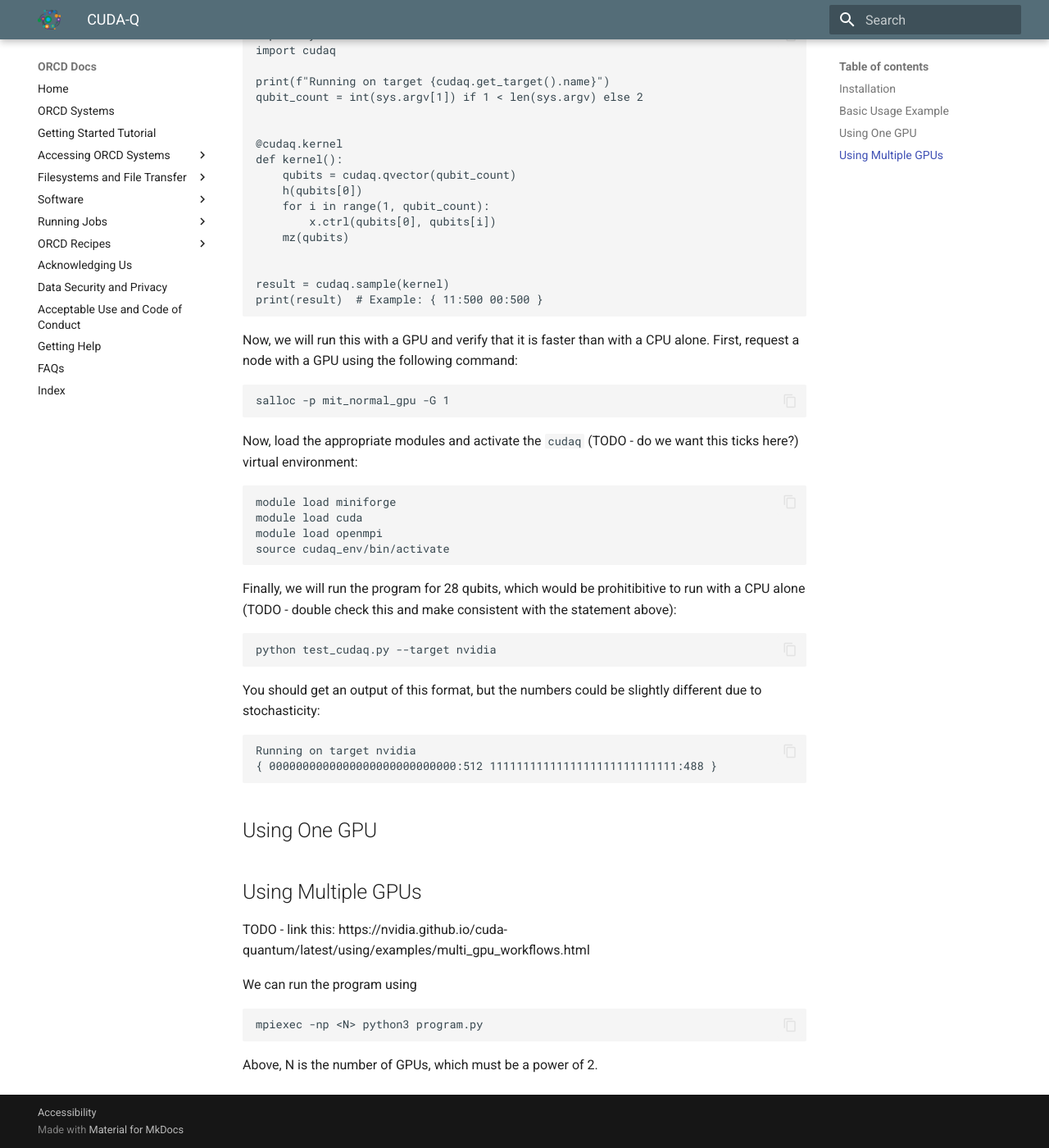
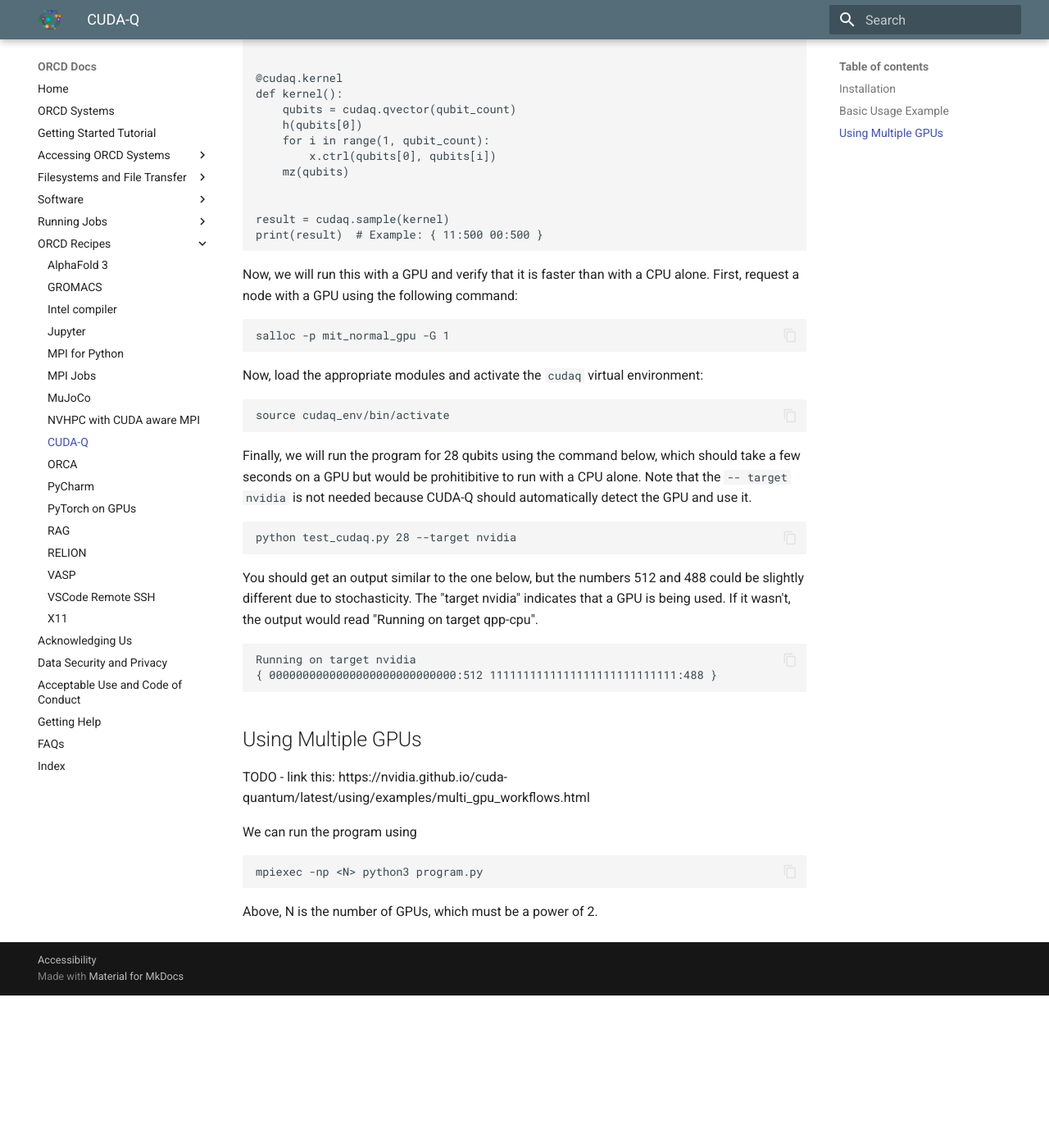
Before and after one commit to mit-orcd/orcd-docs-edit, an MkDocs documentation site: the page built from docs/recipes/cuda-q.md, in a window 1280 px wide and 1400 px high, scrolled down 851 px. Shown: the whole window at 82% size. Built offline with MkDocs 1.6.1 and Material for MkDocs 9.7.7, drawn with Linux system fonts in a browser that asks for light colours; after the commit the page ends 2065 px from its top, so only the background shows below that; some of the changed text lies outside the part shown.

Commit message:
clean up the single GPU test

````diff
--- a/docs/recipes/cuda-q.md
+++ b/docs/recipes/cuda-q.md
@@ -7,21 +7,17 @@
 ---
 
 # CUDA-Q
-CUDA-Q is a GPU-accelerated package for quantum simulations. Large quantum systems can be simulated with this framework. We will walk through installing and performing simulations with CUDA-Q on Engaging.
+CUDA-Q is a GPU-accelerated package for quantum simulations. In general, simulations are exponentially more expensive with an increasing qubit number, and the CUDA-Q framework enables simulations of larger systems than possible with a CPU alone. We will walk through installing and performing simulations with CUDA-Q on Engaging.
 
 ## Installation
 We will set up a [virtual environment](https://orcd-docs.mit.edu/software/python/#creating-python-virtual-environments) for CUDA-Q as follows:
-In your directory of choice (we'll assume it's called `cudaq`), run the following commands (TODO - might want to break this up a bit)
+In a directory, which we will assume is named `cudaq`, run the following commands
 ```
 module load miniforge
-module load cuda (TODO - are these two needed here?)
-module load openmpi
-python -m venv cuda-q_env
+python -m venv cudaq_env
 source cudaq_env/bin/activate
 pip install cudaq
 ```
-Note that we load cuda (TODO describe this) and openmpi (TODO describe this).
-
 Now that we've installed CUDA-Q, we will follow a few different examples from the [CUDA-Q docs](https://nvidia.github.io/cuda-quantum/latest/index.html).
 
 ## Basic Usage Example
@@ -53,24 +49,20 @@
 ```
 salloc -p mit_normal_gpu -G 1
 ```
-Now, load the appropriate modules and activate the `cudaq` (TODO - do we want this ticks here?) virtual environment:
+Now, load the appropriate modules and activate the `cudaq` virtual environment:
 ```
-module load miniforge
-module load cuda
-module load openmpi
 source cudaq_env/bin/activate
 ```
-Finally, we will run the program for 28 qubits, which would be prohitibitive to run with a CPU alone (TODO - double check this and make consistent with the statement above):
+Finally, we will run the program for 28 qubits using the command below, which should take a few seconds on a GPU but would be prohitibitive to run with a CPU alone. Note that the `-- target nvidia` is not needed because CUDA-Q should automatically detect the GPU and use it.
 ```
-python test_cudaq.py --target nvidia
+python test_cudaq.py 28 --target nvidia
 ```
-You should get an output of this format, but the numbers could be slightly different due to stochasticity:
+You should get an output similar to the one below, but the numbers 512 and 488 could be slightly different due to stochasticity. The "target nvidia" indicates that a GPU is being used. If it wasn't, the output would read "Running on target qpp-cpu".
+
 ```
 Running on target nvidia
 { 0000000000000000000000000000:512 1111111111111111111111111111:488 }
 ```
-
-## Using One GPU
 
 ## Using Multiple GPUs
 TODO - link this: https://nvidia.github.io/cuda-quantum/latest/using/examples/multi_gpu_workflows.html
--- a/mkdocs.yml
+++ b/mkdocs.yml
@@ -42,6 +42,7 @@
     - MPI Jobs: recipes/mpi.md
     - MuJoCo: recipes/mujoco.md
     - NVHPC with CUDA aware MPI: recipes/nvhpc-a100-with-cuda-and-mpi-example.md
+    - CUDA-Q: recipes/cuda-q.md
     - ORCA: recipes/orca.md
     - PyCharm: recipes/pycharm.md
     - PyTorch on GPUs: recipes/torch-gpu.md
````
